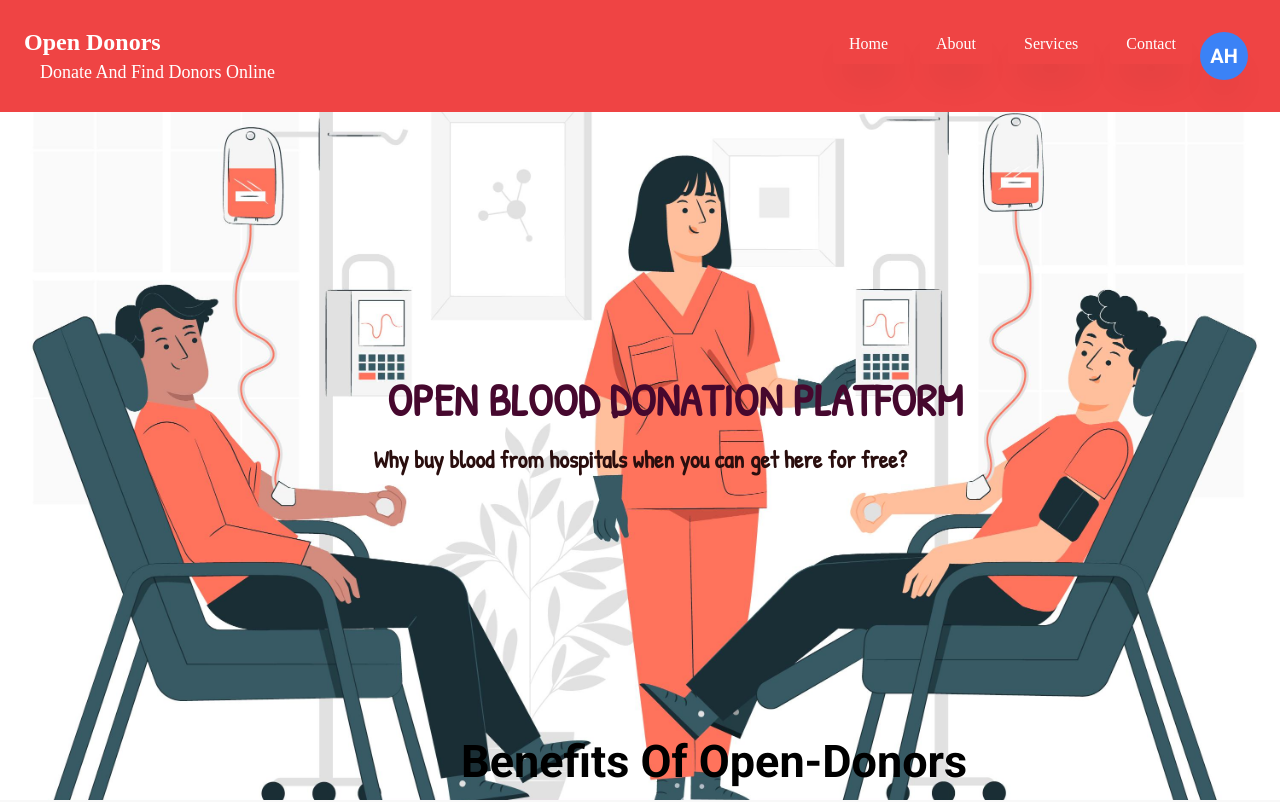
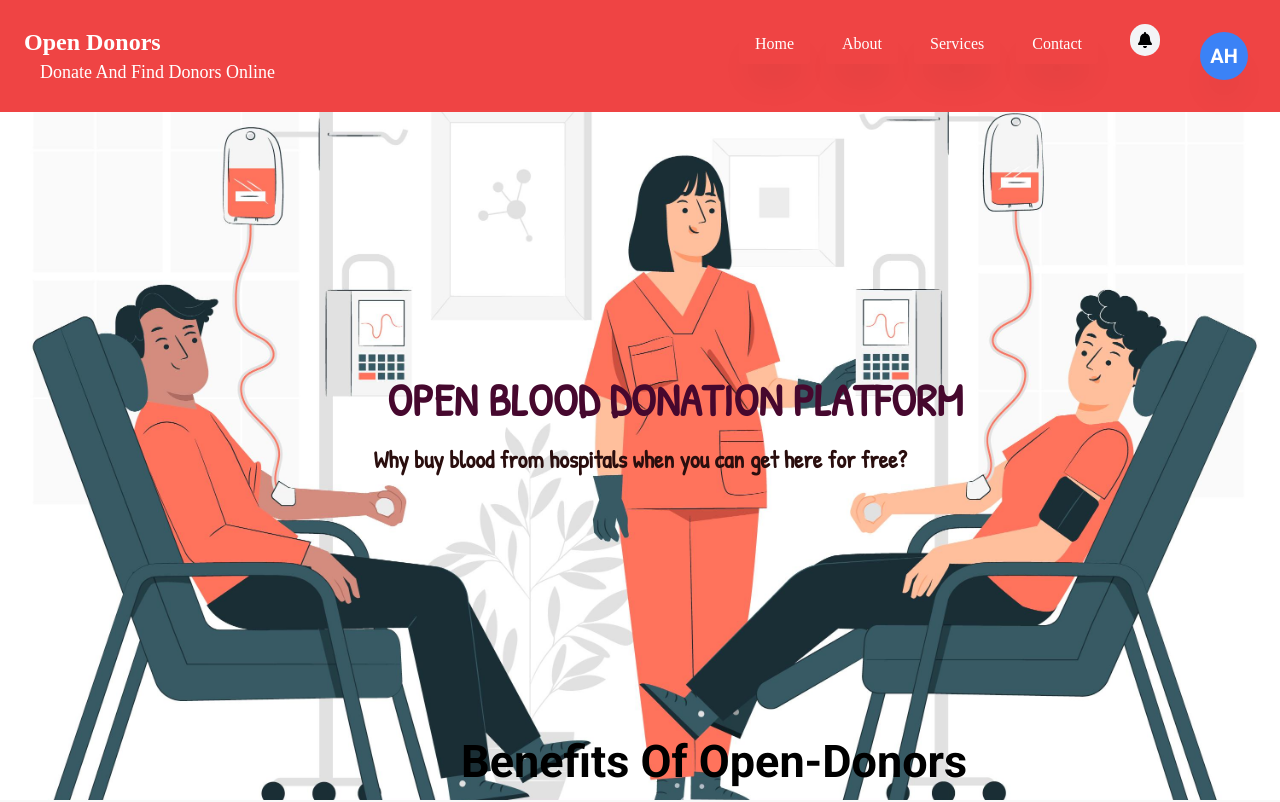
Before and after one commit to MdShafiqulSaymon/Open-Donors, a React (Create React App) app in the folder client/: page / in a window 1280 px wide. Shown: the top 802 px of the page. Built offline with nearby package versions, Linux system fonts and the light colour scheme.

Commit message:
notification icon added

```diff
--- /dev/null
+++ b/client/src/components/Buttons/NotificationIcon.js
@@ -0,0 +1,41 @@
+import React, { useState } from 'react';
+import { FontAwesomeIcon } from '@fortawesome/react-fontawesome';
+import { faBell } from '@fortawesome/free-solid-svg-icons';
+export default function NotificationDropdown() {
+  const [isOpen, setIsOpen] = useState(false);
+
+  const toggleDropdown = () => {
+    setIsOpen(!isOpen);
+  }
+
+
+  return (
+    <div className="relative mx-8" >
+      <FontAwesomeIcon icon={faBell} className="p-2 rounded-full bg-gray-100" onClick={toggleDropdown}/>
+      {isOpen && (
+        <div className="absolute top-12 right-0 w-72 bg-white shadow-lg border border-gray-200 divide-y divide-gray-200 rounded-lg">
+          <div className="px-4 py-2">
+            <p className="text-sm font-medium text-gray-500">Notification Dropdown</p>
+          </div>
+          <div className="p-2">
+            <div className="flex items-center space-x-4">
+              <div className="flex-shrink-0">
+                <svg xmlns="http://www.w3.org/2000/svg" className="h-6 w-6 text-gray-500" fill="none" viewBox="0 0 24 24" stroke="currentColor">
+                  <path strokeLinecap="round" strokeLinejoin="round" strokeWidth={2} d="M13 10V3L4 14h7v7l9-11h-7z" />
+                </svg>
+              </div>
+              <div>
+                <p className="text-sm text-gray-500">John Doe</p>
+                <p className="text-xs text-gray-400">June 10, 2022</p>
+                <p className="text-sm">Title: Some Title</p>
+              </div>
+            </div>
+          </div>
+          <div className="py-2 px-4">
+            <button className="text-sm text-gray-500 hover:text-gray-700">Show More</button>
+          </div>
+        </div>
+      )}
+    </div>
+  );
+}
--- a/client/src/components/common/header/Header.js
+++ b/client/src/components/common/header/Header.js
@@ -1,6 +1,7 @@
 import React, { useState, useEffect, useContext } from "react";
 import { FiMenu } from "react-icons/fi";
 import AvatarIcon from "../../Buttons/AvaterIcon/AvatarIcon";
+import NotificationDropdown from "../../Buttons/NotificationIcon";
 import { toBeRequired } from "@testing-library/jest-dom/matchers";
 import { Link } from "react-router-dom";
 import { UserContext } from "../../../Contexts/UserContext";
@@ -50,6 +51,7 @@ const Header = () => {
 							Contact
 						</button>
 					</div>
+					<NotificationDropdown />
 					<div className="flex items-center">
 						{/* Conditionally render the SignInSignUp or AvatarIcon based on user's authentication status */}
 						{!users ? (
@@ -57,6 +59,7 @@ const Header = () => {
 								SignIn/SignUp
 							</button>
 						) : (
+
 							<AvatarIcon firstName="Abu" lastName="Hasan" />
 						)}
 					</div>
```
